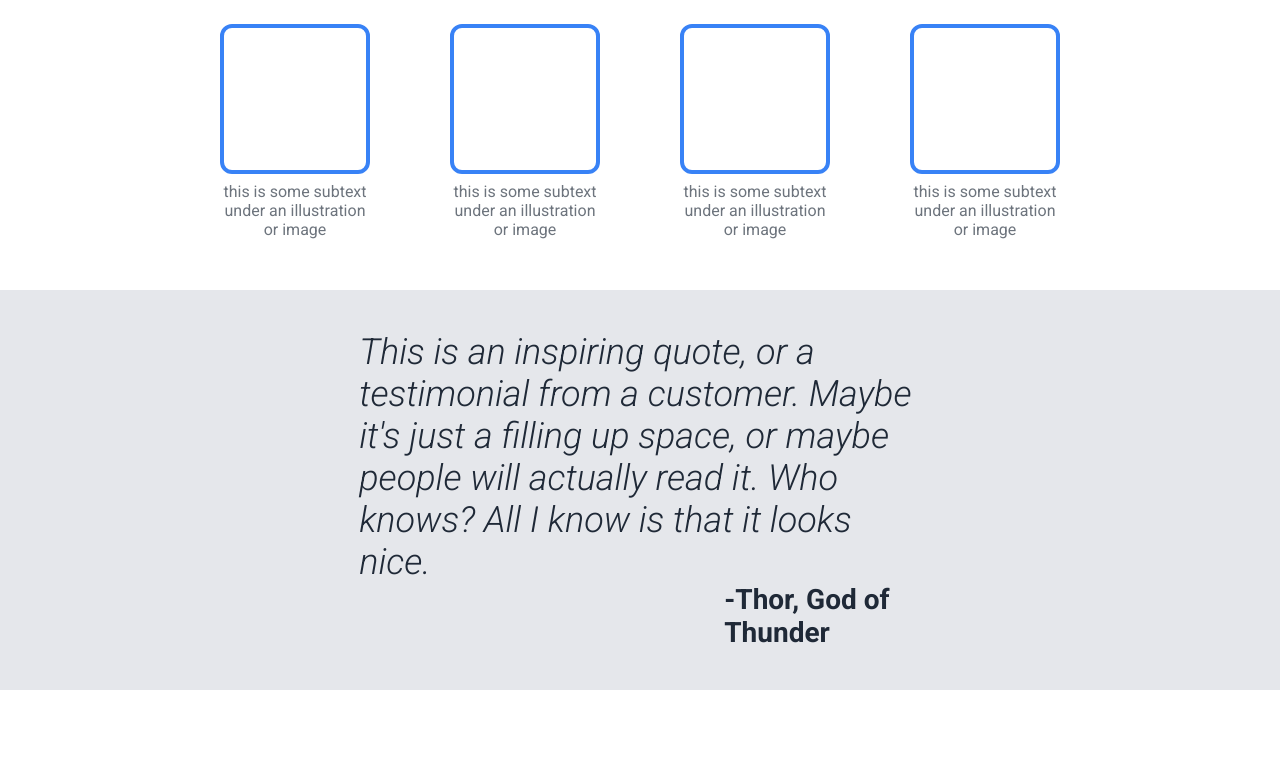
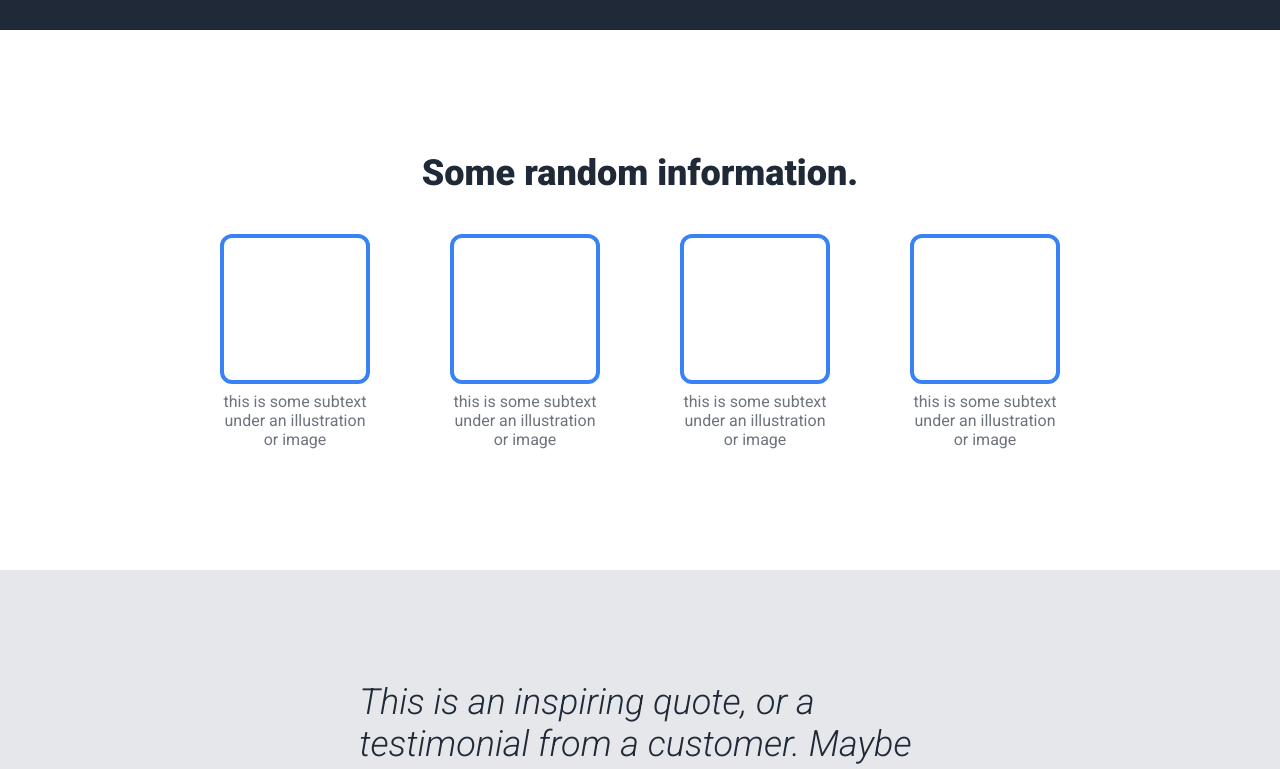
Before and after one commit to rhinzz/odin-landing-page, a plain HTML site: page index.html in a window 1280 px wide. Shown: the part 570-1339 px from the top of the page. Drawn offline with Linux system fonts and the light colour scheme.

Commit message:
Update styles.css
Add fixed height

```diff
--- a/styles.css
+++ b/styles.css
@@ -47,7 +47,8 @@ body{
     text-decoration: none;
 }
 .hero, .info, .quote, .cta{
-    height: 50%;
+    flex-shrink: 0;
+    min-height: 540px;
 }
 .hero{
     background-color: #1f2937;
```
